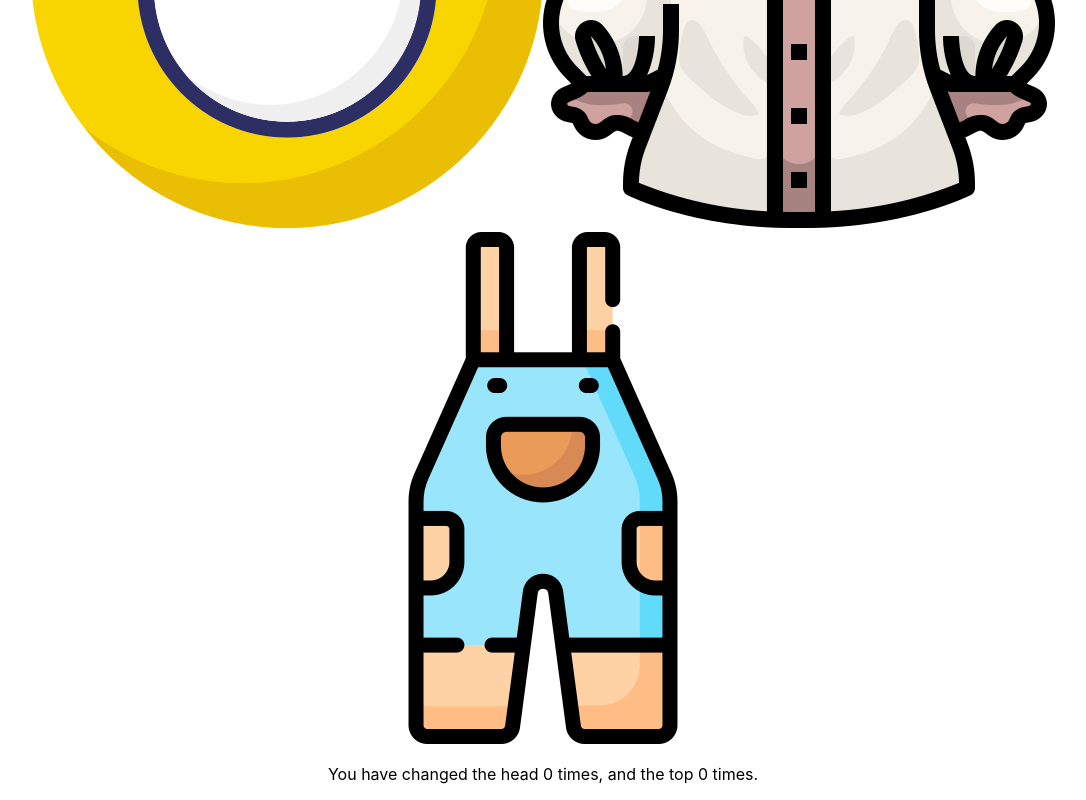
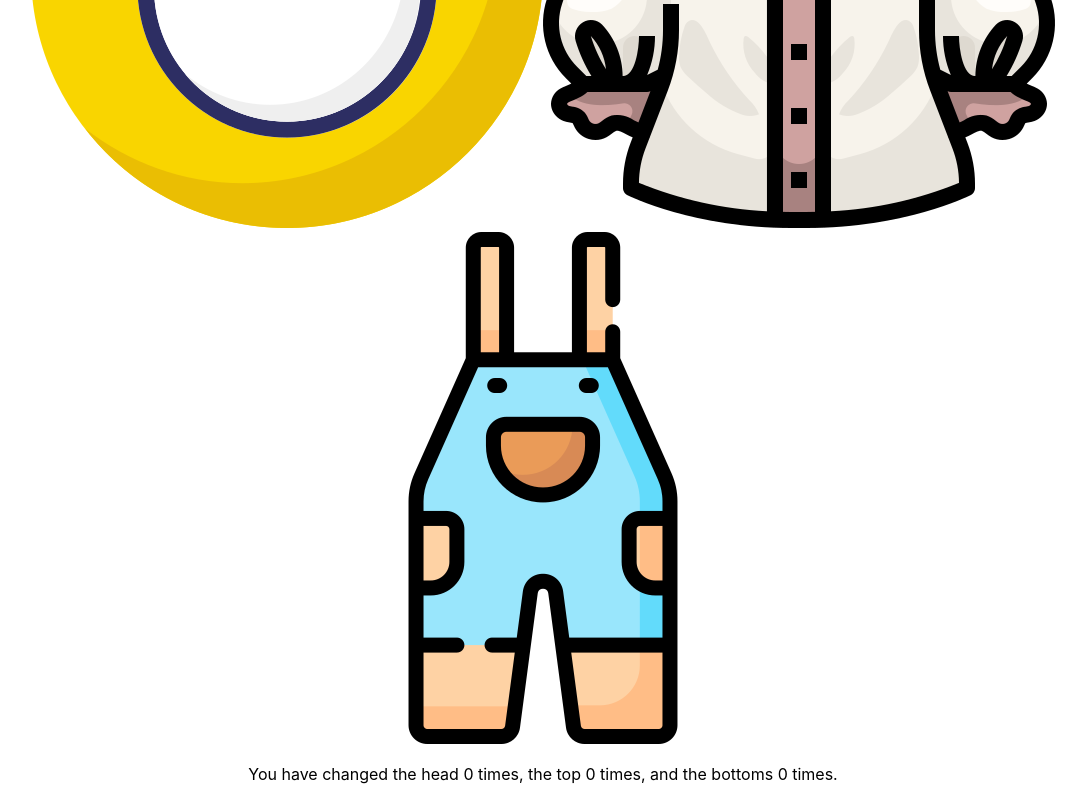
Before and after one commit to morganniemeyer/characterreact, a React (Create React App) app: page / in a window 1280 px wide. Shown: the part 305-1105 px from the top of the page, without its empty margins (97-1183 px from the left). Built offline with nearby package versions, Linux system fonts and the light colour scheme.

Commit message:
logic for counting bottoms changes functional

```diff
--- a/src/components/catchphrases/Catch.js
+++ b/src/components/catchphrases/Catch.js
@@ -1,11 +1,12 @@
 import React from 'react';
 
-export default function Catch({ headCount, torsoCount }) {
+export default function Catch({ headCount, torsoCount, bottomsCount }) {
   return (
     <div>
       <p>
         {' '}
-        You have changed the head {headCount} times, and the top {torsoCount} times.{' '}
+        You have changed the head {headCount} times, the top {torsoCount} times, and the bottoms{' '}
+        {bottomsCount} times.{' '}
       </p>
     </div>
   );
--- a/src/components/controls/Controls.js
+++ b/src/components/controls/Controls.js
@@ -1,6 +1,13 @@
 import React from 'react';
 
-export default function Controls({ setHead, countHead, setTorso, countTorso, setBottoms }) {
+export default function Controls({
+  setHead,
+  countHead,
+  setTorso,
+  countTorso,
+  setBottoms,
+  countBottoms,
+}) {
   const heads = ['dollar', 'cry', 'rage', 'sleep', 'smile'];
   const torsos = ['blouse', 'hawaii', 'jumper', 'suit', 'tank-top'];
   const bottoms = ['overalls', 'pants', 'sweats', 'widecut', 'jeans'];
@@ -19,6 +26,9 @@ export default function Controls({ setHead, countHead, setTorso, countTorso, set
   };
   const handleBottoms = (event) => {
     setBottoms(event.target.value);
+    countBottoms((currentState) => {
+      return currentState + 1;
+    });
   };
 
   return (
--- a/src/components/layout/Layout.js
+++ b/src/components/layout/Layout.js
@@ -10,13 +10,14 @@ export default function Layout() {
   const [torso, setTorso] = useState('blouse');
   const [torsoCount, countTorso] = useState(0);
   const [bottoms, setBottoms] = useState('overalls');
+  const [bottomsCount, countBottoms] = useState(0);
   return (
     <main>
       <div>
-        <Controls {...{ setHead, countHead, setTorso, countTorso, setBottoms }} />
+        <Controls {...{ setHead, countHead, setTorso, countTorso, setBottoms, countBottoms }} />
         <Display {...{ head, torso, bottoms }} />
       </div>
-      <Catch {...{ headCount, torsoCount }} />
+      <Catch {...{ headCount, torsoCount, bottomsCount }} />
     </main>
   );
 }
```
